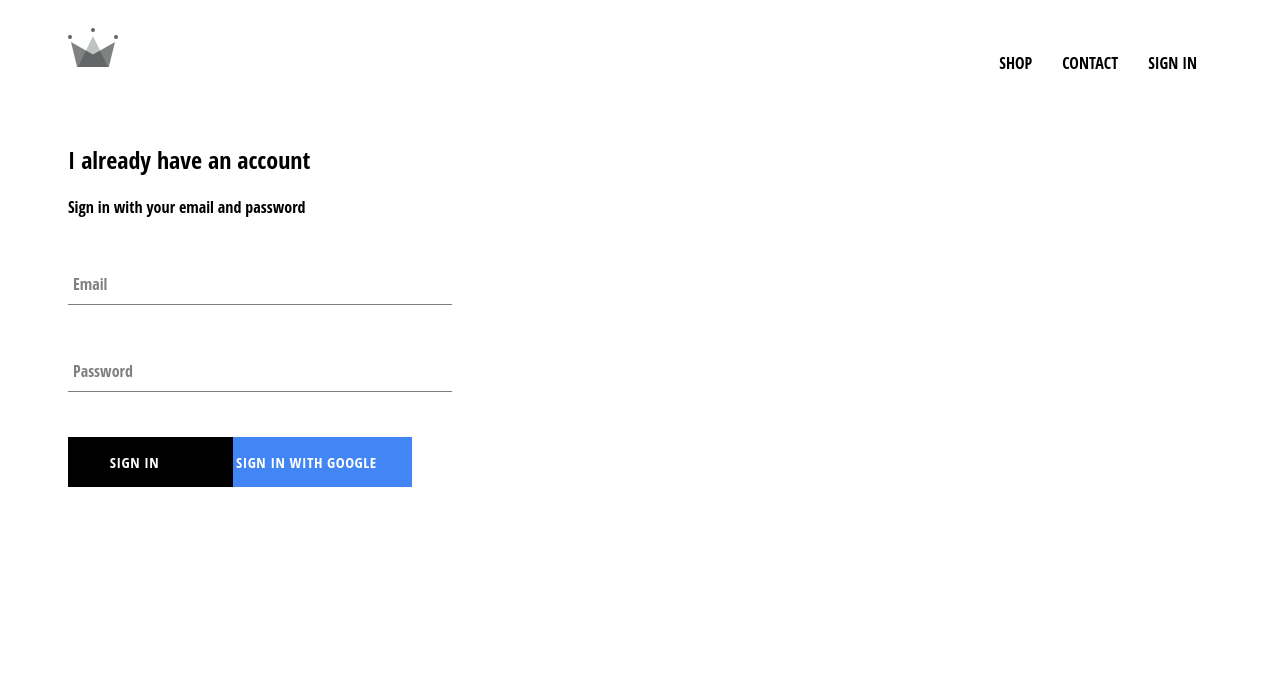
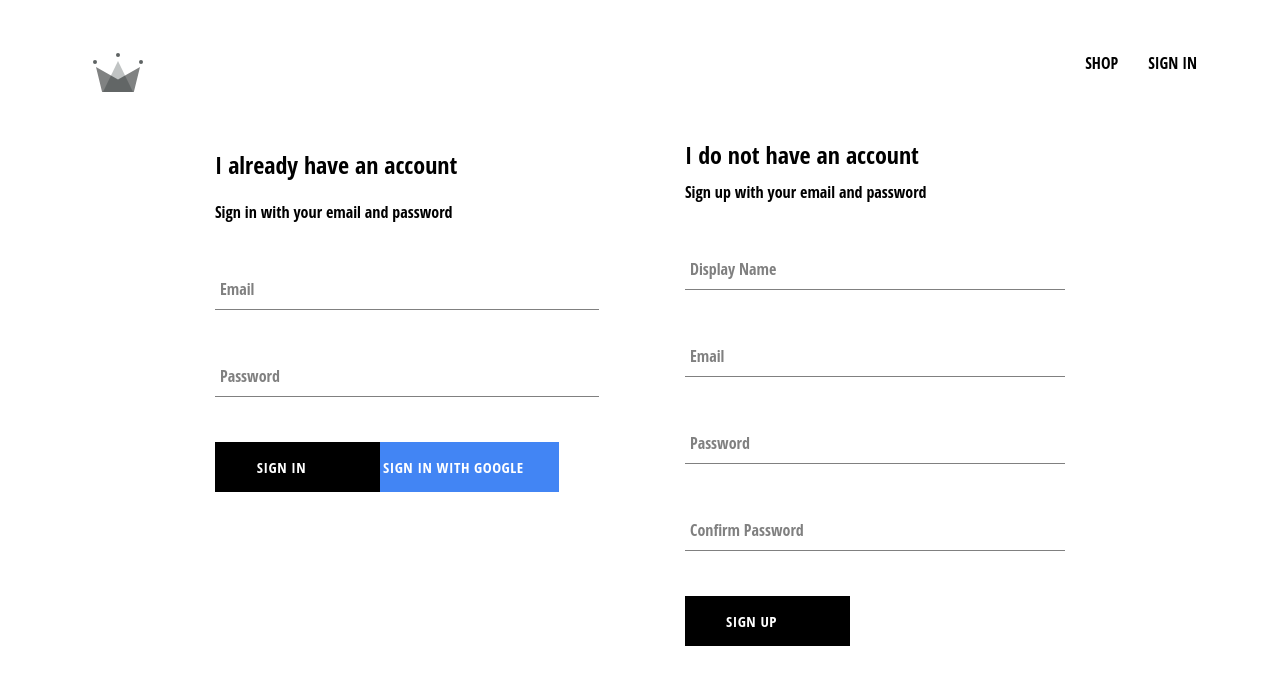
Before and after one commit to Sam-Feighery/ecom, a React (Create React App) app: page /signin in a window 1280 px wide. Shown: the top 684 px of the page. Built offline with nearby package versions, Linux system fonts and the light colour scheme; no server answers.

Commit message:
Implemented firebase utils, included ability to store aunthenticated users into the firestore database

```diff
--- a/src/App.js
+++ b/src/App.js
@@ -7,7 +7,7 @@
 import ShopPage from './pages/shop/shop.component';
 import SignInAndSignUpPage from './pages/sign-in-and-sign-up/sign-in-and-sign-up.component';
 import Header from './components/header/header.component';
-import { auth } from './firebase/firebase.utils';
+import { auth, createUserProfileDocument } from './firebase/firebase.utils';
 
 
 
@@ -23,10 +23,23 @@
   unsubscribeFromAuth = null;
 
   componentDidMount(){
-    this.unsubscribeFromAuth = auth.onAuthStateChanged(user => {
-      this.setState({ currentUser: user });
+    this.unsubscribeFromAuth = auth.onAuthStateChanged(async userAuth => {
+      if (userAuth) {
+        const userRef = await createUserProfileDocument(userAuth);
 
-      console.log(user);
+        userRef.onSnapshot(snapShot => {
+          this.setState({
+            currentUser: {
+              id: snapShot.id,
+              ...snapShot.data()
+            }
+        });
+
+        console.log(this.state);
+      });
+      }
+        this.setState({currentUser: userAuth});
+
     });
   }
 
--- a/src/components/header/header.component.jsx
+++ b/src/components/header/header.component.jsx
@@ -9,12 +9,11 @@
 
 const Header = ({ currentUser }) => (
     <div className='header'>
-        <Link classname='logo-container' to="/">
+        <Link className='logo-container' to="/">
             <Logo className='logo' />
         </Link>
         <div className='options'>
             <Link className='option' to='/shop'>SHOP</Link>
-            <Link className='option' to='/shop'>CONTACT</Link>
             {
                 currentUser ?
                 <div className='option' onClick={() => auth.signOut()}>
--- a/src/components/sign-in/signin.styles.scss
+++ b/src/components/sign-in/signin.styles.scss
@@ -11,4 +11,4 @@
       display: flex;
       justify-content: space-between;
     }
-  }
+}
--- /dev/null
+++ b/src/components/sign-up/signup.component.jsx
@@ -0,0 +1,106 @@
+import React from 'react';
+
+import FormInput from '../form-input/form-input.component';
+import CustomButton from '../custom-button/custom-button.component';
+
+import { auth, createUserProfileDocument} from '../../firebase/firebase.utils';
+
+import './signup.styles.scss';
+
+class SignUp extends React.Component {
+    constructor(){
+        super();
+
+        this.state = {
+            displayName: '',
+            email: '',
+            password: '',
+            confirmPassword: ''
+        }
+    }
+
+    handleSubmit = async event => {
+        event.preventDefault();
+
+        const { displayName, email, password, confirmPassword } = this.state;
+
+        if(password !== confirmPassword){
+        alert("passwords don't match");
+        return;
+        }
+
+        try{
+            const { user } = await auth.createUserWithEmailAndPassword(
+                email,
+                password
+                );
+
+            await createUserProfileDocument(user, { displayName });
+
+            this.setState({
+                displayName: '',
+                email: '',
+                password: '',
+                confirmPassword: ''
+            })
+        } catch (error) {
+            console.error(error);
+        }
+    };
+
+
+    handleChange = event => {
+        const {name, value } = event.target;
+
+        this.setState({ [name]: value });
+    };
+
+    render(){
+        const { displayName, email, password, confirmPassword } = this.state;
+        return(
+            <div className='sign-up'>
+                <h2 className='title'>I do not have an account</h2>
+                <span>Sign up with your email and password</span>
+                <form className='sign-up-form' onSubmit={this.handleSubmit}>
+                <FormInput
+                    type='text'
+                    name='displayName'
+                    value={displayName}
+                    onChange={this.handleChange}
+                    label='Display Name'
+                    required
+                >
+                </FormInput>
+                <FormInput
+                    type='email'
+                    name='email'
+                    value={email}
+                    onChange={this.handleChange}
+                    label='Email'
+                    required
+                />
+
+                <FormInput
+                    type='password'
+                    name='password'
+                    value={password}
+                    onChange={this.handleChange}
+                    label='Password'
+                    required
+                />
+                <FormInput
+                    type='password'
+                    name='confirmPassword'
+                    value={confirmPassword}
+                    onChange={this.handleChange}
+                    label='Confirm Password'
+                    required
+                />
+                <CustomButton type='submit'>SIGN UP</CustomButton>
+                </form>
+            </div>
+        )
+    }
+}
+
+export default SignUp;
--- /dev/null
+++ b/src/components/sign-up/signup.styles.scss
@@ -0,0 +1,10 @@
+.sign-up {
+    display: flex;
+    flex-direction: column;
+    width: 380px;
+
+    .title {
+        margin: 10px 0;
+    }
+
+}
--- a/src/firebase/firebase.utils.js
+++ b/src/firebase/firebase.utils.js
@@ -12,6 +12,33 @@
     measurementId: "G-MV2GYERR6V"
   };
 
+export const createUserProfileDocument = async (userAuth, additionalData) => {
+  if(!userAuth) return;
+
+  const userRef = firestore.doc(`users/${userAuth.uid}`);
+
+  const snapShot = await userRef.get();
+
+  if (!snapShot.exists) {
+    const { displayName, email } = userAuth;
+    const createdAt = new Date();
+
+    try {
+      await userRef.set({
+        displayName,
+        email,
+        createdAt,
+        ...additionalData
+      })
+    } catch (error){
+      console.log('error creating user', error.message);
+    }
+  }
+
+  return userRef;
+
+};
+
 firebase.initializeApp(config);
 
 export const auth = firebase.auth();
--- a/src/pages/sign-in-and-sign-up/sign-in-and-sign-up.component.jsx
+++ b/src/pages/sign-in-and-sign-up/sign-in-and-sign-up.component.jsx
@@ -1,12 +1,14 @@
 import React from 'react';
 
 import SignIn from '../../components/sign-in/signin.component';
+import SignUp from '../../components/sign-up/signup.component';
 
 import './sign-in-and-sign-up.styles.scss';
 
 const SignInAndSignUpPage = () => (
     <div className='sign-in-and-sign-up'>
         <SignIn />
+        <SignUp />
     </div>
 );
 
--- a/src/pages/sign-in-and-sign-up/sign-in-and-sign-up.styles.scss
+++ b/src/pages/sign-in-and-sign-up/sign-in-and-sign-up.styles.scss
@@ -0,0 +1,6 @@
+.sign-in-and-sign-up{
+    width: 850px;
+    display: flex;
+    justify-content: space-between;
+    margin: 30px auto;
+}
```
Also changed, not shown: 1 other file (tests, documents, lock files or other folders).
